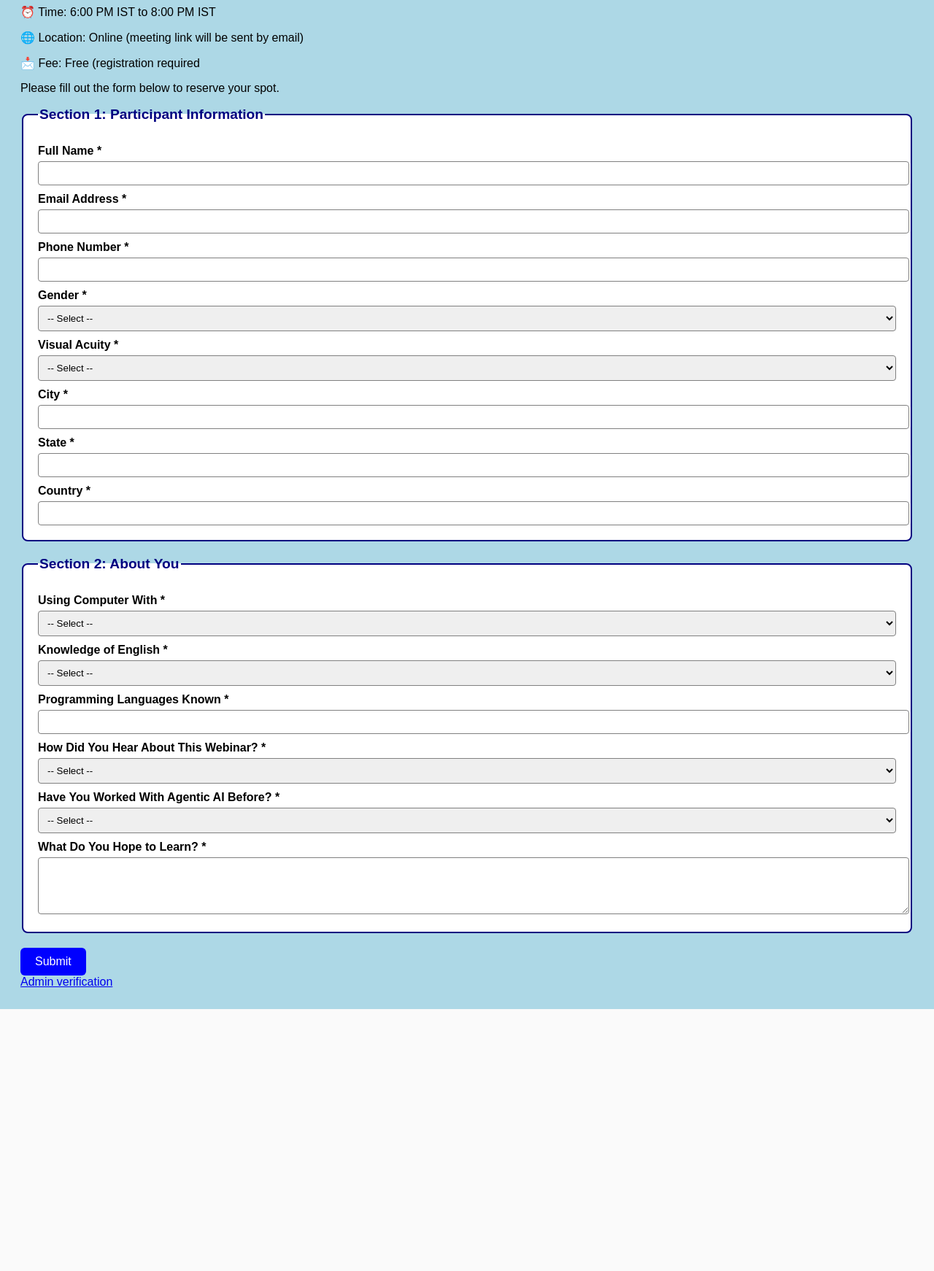
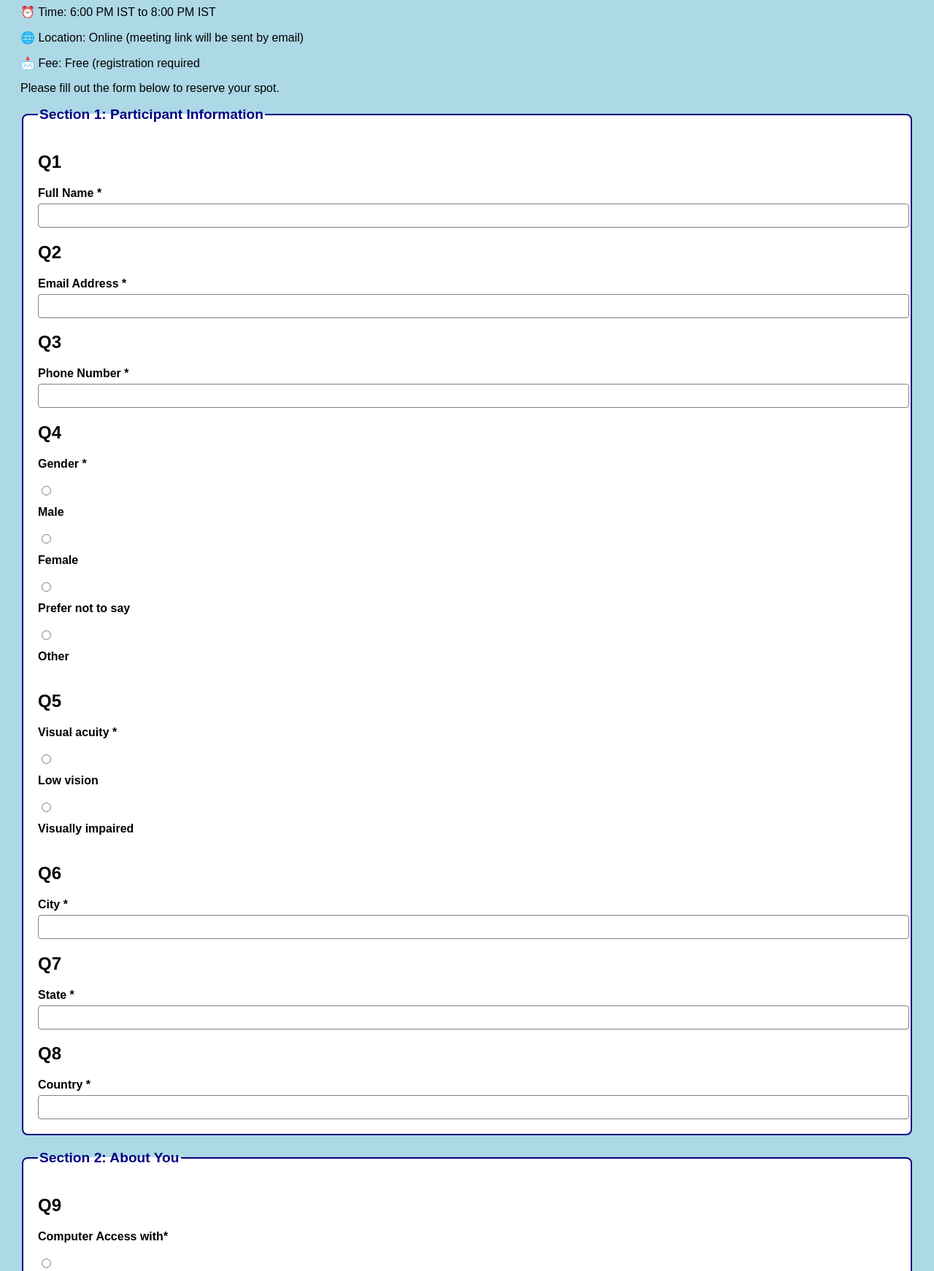
Before and after one commit to hussainansari2006/team1application, a Flask app: page / in a window 1280 px wide. Shown: the part 188-1930 px from the top of the page at 73% size. Before the commit the page ends 1571 px from the top, so only its background shows below. Run offline with Flask 3, Linux system fonts and the light colour scheme.

Commit message:
updated registration.html file

```diff
--- a/templates/registration.html
+++ b/templates/registration.html
@@ -4,151 +4,90 @@
 <meta charset="UTF-8">
 <title>Webinar Registration</title>
 <style>
-    body {
-      font-family: Arial, sans-serif;
-      background-color: lightblue;
-      padding: 20px;
-    }
-
-    fieldset {
-      border: 2px solid navy;
-      border-radius: 8px;
-      padding: 20px;
-      margin-bottom: 20px;
-      background-color: white;
-    }
-
-    legend {
-      font-weight: bold;
-      font-size: 1.2em;
-      color: navy;
-    }
-
-    label {
-      display: block;
-      margin-top: 10px;
-      font-weight: bold;
-    }
-
-    input[type="text"],
-    input[type="email"],
-    input[type="tel"],
-    textarea,
-    select {
-      width: 100%;
-      padding: 8px;
-      margin-top: 5px;
-      border-radius: 4px;
-      border: 1px solid gray;
-    }
-
-    .submit-btn {
-      padding: 10px 20px;
-      background-color: blue;
-      color: white;
-      border: none;
-      border-radius: 6px;
-      font-size: 1em;
-      cursor: pointer;
-    }
+body {font-family: Arial, sans-serif; background-color: lightblue; padding: 20px;}
+fieldset {border: 2px solid navy; border-radius: 8px; padding: 20px; margin-bottom: 20px; background-color: white;}
+legend {font-weight: bold; font-size: 1.2em; color: navy;}
+label {display: block; margin-top: 10px; font-weight: bold;}
+input[type="text"], input[type="email"], input[type="tel"], textarea, select {width: 100%; padding: 8px; margin-top: 5px; border-radius: 4px; border: 1px solid gray;}
+.submit-btn {padding: 10px 20px; background-color: blue; color: white; border: none; border-radius: 6px; font-size: 1em; cursor: pointer;}
 </style>
 </head>
 <body>
-
 <h1>registration for 2-hour Webinar on Agentic AI for visually impaired:</h1>
 <p>Join us for an insightful 2-hour webinar on Agentic AI—a transformative approach where AI agents can operate autonomously to achieve goals, collaborate with other agents, and adapt intelligently.</p>
 <p>🗓️ Date: 7th September 2025</p>
 <p>⏰ Time: 6:00 PM IST to 8:00 PM IST</p>
 <p>🌐 Location: Online (meeting link will be sent by email)</p>
 <p>📩 Fee: Free (registration required</p>
-
 <p>Please fill out the form below to reserve your spot.</p>
 <form action="/submit" method="post">
 <fieldset>
 <legend>Section 1: Participant Information</legend>
-
+<h2>Q1</h2>
 <label for="full-name">Full Name *</label>
 <input type="text" id="full-name" name="full_name" required>
-
+<h2>Q2</h2>
 <label for="email">Email Address *</label>
 <input type="email" id="email" name="email" required>
-
+<h2>Q3</h2>
 <label for="phone">Phone Number *</label>
 <input type="tel" id="phone" name="phone" required>
-
-      <label for="gender">Gender *</label>
-      <select id="gender" name="gender" required>
-        <option value="">-- Select --</option>
-        <option value="Male">Male</option>
-        <option value="Female">Female</option>
-        <option value="Prefer not to say">Prefer not to say</option>
-        <option value="Other">Other</option>
-      </select>
-
-      <label for="visual-acuity">Visual Acuity *</label>
-      <select id="visual-acuity" name="visual_acuity" required>
-        <option value="">-- Select --</option>
-        <option value="Low Vision">Low Vision</option>
-        <option value="Visually Impaired">Visually Impaired</option>
-      </select>
-
+<h2>Q4</h2>
+<label>Gender *</label><br>
+<input type="radio" id="male" name="gender" value="Male" required><label for="male">Male</label><br>
+<input type="radio" id="female" name="gender" value="Female"><label for="female">Female</label><br>
+<input type="radio" id="prefer_not_to_say" name="gender" value="Prefer not to say"><label for="prefer_not_to_say">Prefer not to say</label><br>
+<input type="radio" id="other" name="gender" value="Other"><label for="other">Other</label><br>
+<h2>Q5</h2>
+<label>Visual acuity *</label><br>
+<input type="radio" id="low vision" name="visual_acuity" value="Low vision" required><label for="low vision">Low vision</label><br>
+<input type="radio" id="visually impaired" name="visual_acuity" value="Visually impaired"><label for="visually impaired">Visually impaired</label><br>
+<h2>Q6</h2>
 <label for="city">City *</label>
 <input type="text" id="city" name="city" required>
-
+<h2>Q7</h2>
 <label for="state">State *</label>
 <input type="text" id="state" name="state" required>
-
+<h2>Q8</h2>
 <label for="country">Country *</label>
 <input type="text" id="country" name="country" required>
 </fieldset>
-
 <fieldset>
 <legend>Section 2: About You</legend>
-
-      <label for="computer-access">Using Computer With *</label>
-      <select id="computer-access" name="computer_access" required>
-        <option value="">-- Select --</option>
-        <option value="Screen Reader">Screen Reader</option>
-        <option value="Magnifier">Magnifier</option>
-        <option value="Other">Other</option>
-      </select>
-
-      <label for="english-knowledge">Knowledge of English *</label>
-      <select id="english-knowledge" name="english_knowledge" required>
-        <option value="">-- Select --</option>
-        <option value="Yes">Yes</option>
-        <option value="No">No</option>
-      </select>
-
+<h2>Q9</h2>
+<label>Computer Access with*</label><br>
+<input type="radio" id="screen_reader" name="computer_access" value="Screen reader" required><label for="screen_reader">Screen reader</label><br>
+<input type="radio" id="magnifier" name="computer_access" value="Magnifier"><label for="magnifier">Magnifier</label><br>
+<input type="radio" id="other_access" name="computer_access" value="Other"><label for="other_access">Other (please specify)</label><br>
+<input type="text" id="other_details" name="other_details" placeholder="If other, describe">
+<h2>Q10</h2>
+<label>Knowledge of English (Write / Read / Speak) *</label><br>
+<input type="radio" id="english_yes" name="english_knowledge" value="Yes" required><label for="english_yes">Yes</label><br>
+<input type="radio" id="english_no" name="english_knowledge" value="No"><label for="english_no">No</label><br>
+<h2>Q11</h2>
 <label for="languages">Programming Languages Known *</label>
 <input type="text" id="languages" name="programming_languages" required>
-
-      <label for="source">How Did You Hear About This Webinar? *</label>
-      <select id="source" name="source" required>
-        <option value="">-- Select --</option>
-        <option value="Email">Email</option>
-        <option value="LinkedIn">LinkedIn</option>
-        <option value="WhatsApp">WhatsApp</option>
-        <option value="Friend">Friend</option>
-        <option value="Other">Other</option>
-      </select>
-
-      <label for="agentic-ai">Have You Worked With Agentic AI Before? *</label>
-      <select id="agentic-ai" name="agentic_ai" required>
-        <option value="">-- Select --</option>
-        <option value="Yes">Yes</option>
-        <option value="No">No</option>
-        <option value="Maybe">Maybe</option>
-        <option value="Other">Other</option>
-      </select>
-
-      <label for="expectations">What Do You Hope to Learn? *</label>
+<h2>Q12</h2>
+<label>How Did You Hear About This Webinar? *</label><br>
+<input type="radio" id="email_source" name="source" value="Email" required><label for="email_source">Email</label><br>
+<input type="radio" id="linkedin" name="source" value="LinkedIn"><label for="linkedin">LinkedIn</label><br>
+<input type="radio" id="whatsapp" name="source" value="WhatsApp"><label for="whatsapp">WhatsApp</label><br>
+<input type="radio" id="friend" name="source" value="Friend"><label for="friend">Friend</label><br>
+<input type="radio" id="other_source" name="source" value="Other"><label for="other_source">Other (please specify)</label><br>
+<input type="text" id="other_source_text" name="other_source_text" placeholder="If other, please specify">
+<h2>Q13</h2>
+<label>Have You Worked With Agentic AI Before? *</label><br>
+<input type="radio" id="agentic_yes" name="agentic_ai" value="Yes" required><label for="agentic_yes">Yes</label><br>
+<input type="radio" id="agentic_no" name="agentic_ai" value="No"><label for="agentic_no">No</label><br>
+<input type="radio" id="agentic_maybe" name="agentic_ai" value="Maybe"><label for="agentic_maybe">Maybe</label><br>
+<input type="radio" id="agentic_other" name="agentic_ai" value="Other"><label for="agentic_other">Other (please specify)</label><br>
+<input type="text" id="agentic_other_text" name="agentic_other_text" placeholder="If other, please specify">
+<h2>Q14</h2>
+<label for="expectations">What are you hoping to learn from this webinar? *</label>
 <textarea id="expectations" name="expectations" rows="4" required></textarea>
 </fieldset>
-
 <button type="submit" class="submit-btn">Submit</button>
 </form>
-
 <a href="/verification">Admin verification</a>
 </body>
 </html>
```
Lines whose indentation alone changed are shown as unchanged.
